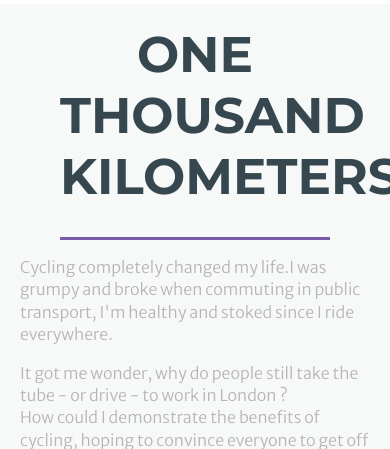
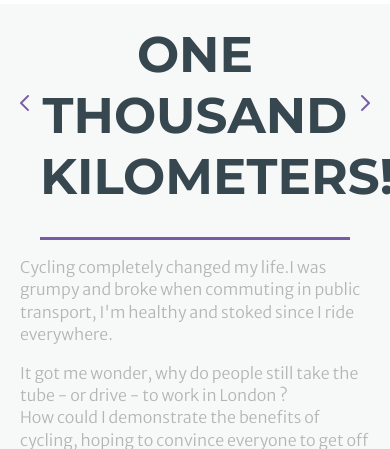
Before and after one commit to zdenekhynek/adeline.com, a PHP site: page /1000km.php in a window 390 px wide; the page is wider, and only the part inside the window is pictured. Shown: the part 65-514 px from the top of that part. Run offline with PHP 8.4, Linux system fonts and the light colour scheme; some libraries are stand-ins or nearby versions.

Commit message:
fixed small arrows

```diff
--- a/css/base.css
+++ b/css/base.css
@@ -214,6 +214,7 @@ header {
 *	PROJECT
 **/
 .project-content-wrap, .about-content-wrap {
+	position: relative;
 	overflow: auto;
 	padding: 20px;
 	background-color: #F7F8F8;
--- a/css/mobile.css
+++ b/css/mobile.css
@@ -34,19 +34,20 @@
 		position: absolute;
 	}
 		.project-controls li:first-child, .project-controls li:last-child {
-			top: 8px;
+			top: 90px;
 		}
 		.project-controls li:first-child {
-			left: -40px;
+			left: 20px;
 		}
 		.project-controls li:last-child {
-			right: -40px;
+			right: 20px;
 		}
 
 	.project-content-wrap h1 {
+		max-width: 100%;
+		margin: 0 20px;
 		position: relative;
 		text-align: center;
-		margin: 0 40px;
 	}
 
 	/**
```
